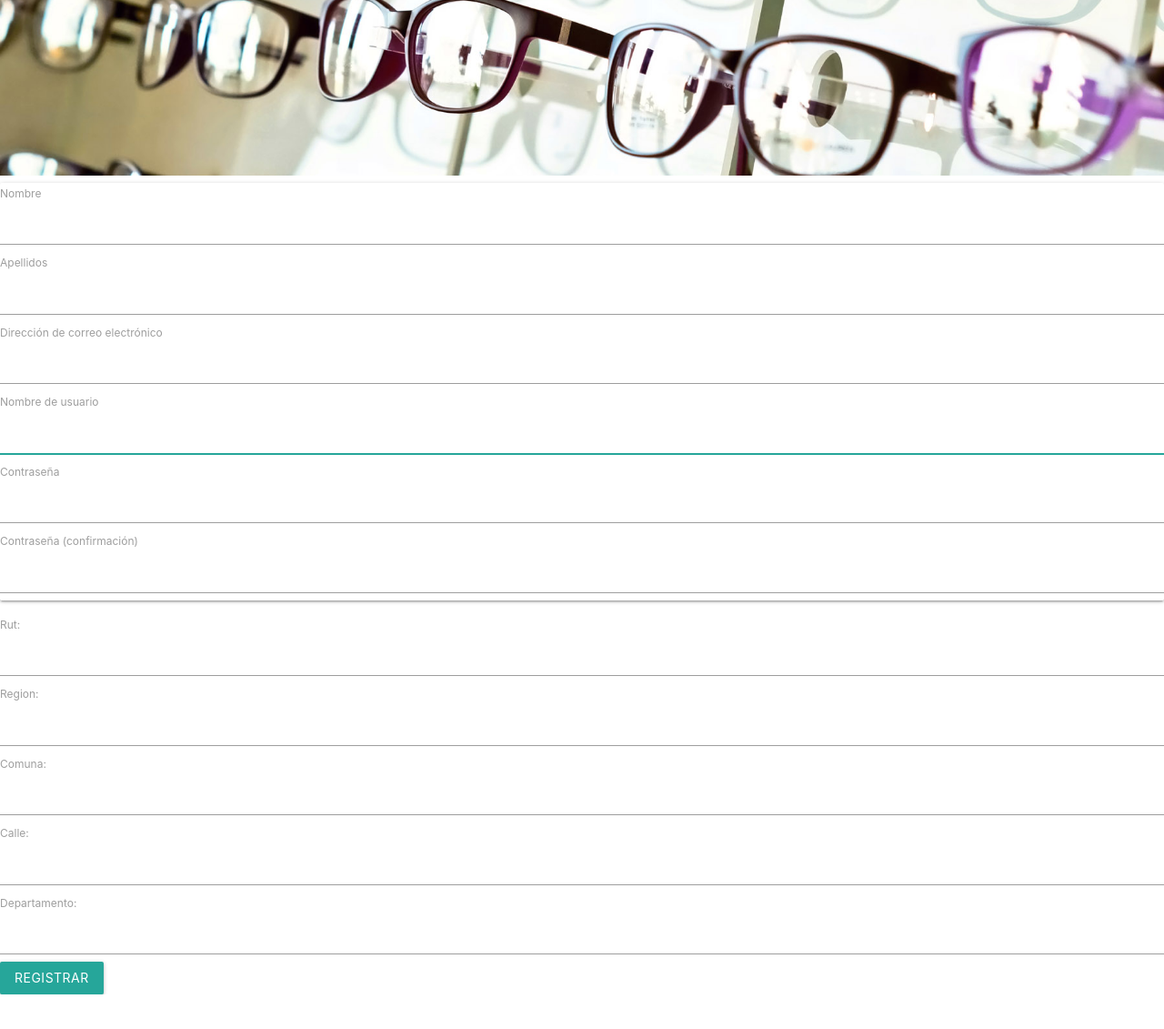
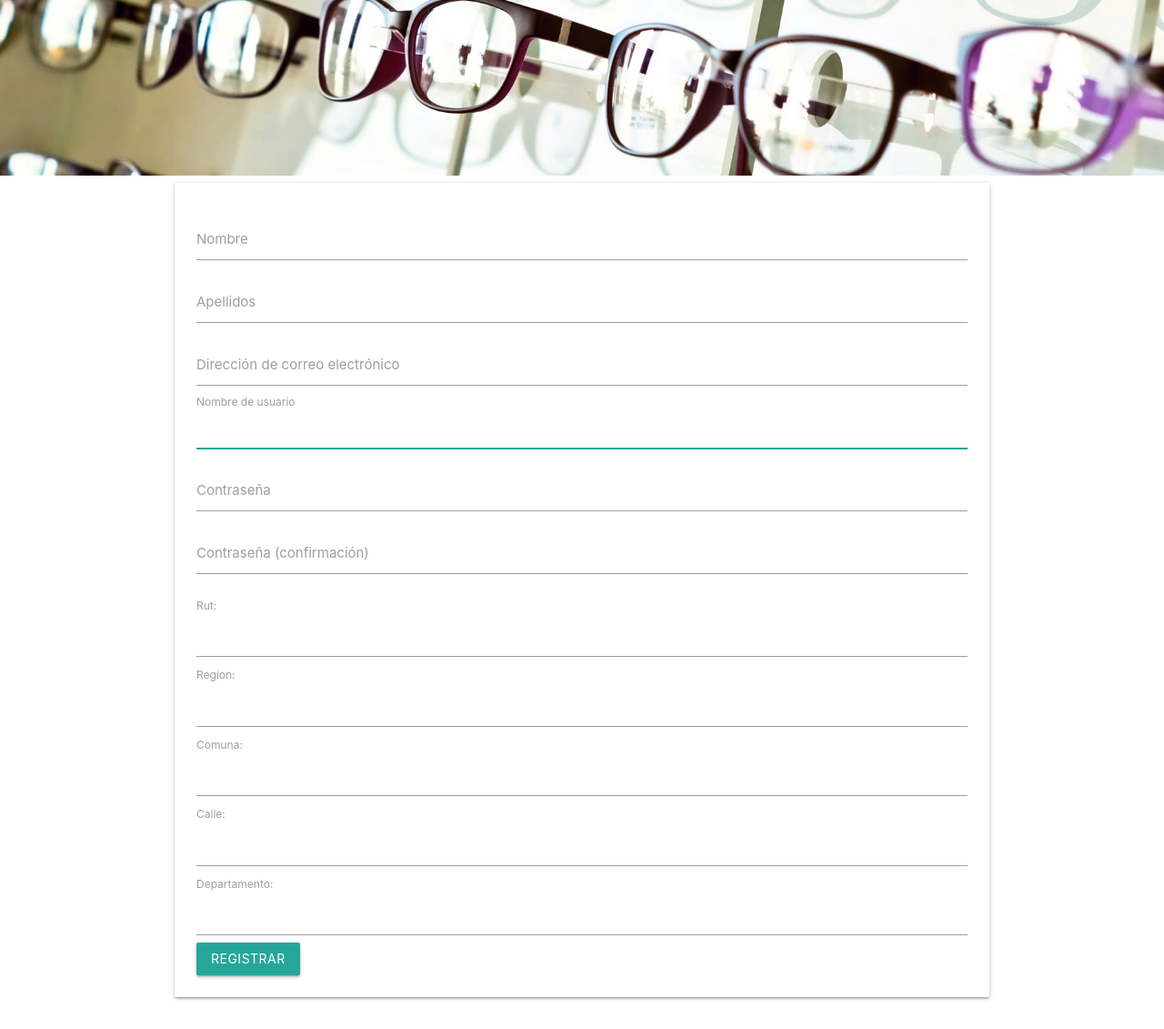
Before and after one commit to frmarfull/optica-marfull-pwa, a Django app: page /registro/ in a window 1280 px wide. Shown: the part 507-1638 px from the top of the page at 91% size. Before the commit the page ends 1600 px from the top, so only its background shows below. Run offline with Django 3.2, Linux system fonts and the light colour scheme; some libraries are stand-ins or nearby versions.

Commit message:
Azucar, flores y muchos colores

```diff
--- a/cuenta/views.py
+++ b/cuenta/views.py
@@ -37,6 +37,7 @@
             )
             return redirect('/')
         context = {
+        'titulo':'Registrar',
         'formulario1':formulario1,
         'formulario2':formulario2
         }
@@ -77,6 +78,7 @@
                     'Usuario o contraseña son incorrectos'
                 )
     context = {
+        'titulo':'Inicio de sesión',
         'formulario':formulario
     }
     return render(
--- a/templates/agregar.html
+++ b/templates/agregar.html
@@ -1,11 +1,11 @@
-
-
 {% include 'cuenta/base.html' %}
 {% block content %}
+<section class='container'>
     <form action="" method="POST" enctype="multipart/form-data">
         {% csrf_token %}
         {{ formulario }}
         <input type="submit" value="Agregar">
     </form>
     <a href="/productos/listar/">Volver</a>
+</section>
 {% endblock content %}
--- a/templates/iniciar_sesion.html
+++ b/templates/iniciar_sesion.html
@@ -2,8 +2,7 @@
 {% block main %}
 <section class="container">
     <article class='row'>
-    <article class='card-panel center-align col s6 offset-s3'>
-        <div class="">
+    <article class='card-panel center-align '>
         <form action="" method="POST">
           {% csrf_token %}
           {% for campo in formulario %}
@@ -17,7 +16,6 @@
           class="waves-effect waves-light btn-large fb"
           style="background-color: #3b5998 !important;">Iniciar sesión con Facebook</a><br><br>
         </form>
-        </div>
     </article>
     </article>
   </section>
--- a/templates/registrar.html
+++ b/templates/registrar.html
@@ -1,26 +1,26 @@
 {% extends 'cuenta/base.html' %}
 {% block content %}
+<section class='container'>
     {% block main %}
+    <article class='row'>
         {% if formulario1.errors or formulario2.errors %}
         {{ formulario1.errors }}
         {{ formulario2.errors }}
         {% endif %}
+        <div class="card-panel">
             <form action="/crearUsuario/" method="post">
                 {% csrf_token %}
-    <section class="card mt-5">
-        <article class="card-body">
                 {% for campo in formulario1 %}
-            <div class="form-group">
-                <label for="campo.is_for_label">{{ campo.label }}</label>
+                <div class="input-field">
+                    <label for="{{ campo.is_for_label }}">{{ campo.label }}</label>
                     {{ campo }}
                 </div>
                 {% endfor %}
+                {{ formulario2 }}
+                <input type="submit" class="btn" value="Registrar">
+            </form>
+        </div>
     </article>
-
+    {% endblock main %}
 </section>
-    <!-- {{ formulario1 }} -->
-    {{ formulario2 }}
-    <input type="submit" class="btn btn-info btn-block" value="Registrar">
-</form>
-{% endblock main %}
 {% endblock content %}
```
Also changed, not shown: templates/cuenta/home.html (+10 -1 lines). Lines whose indentation alone changed are shown as unchanged.
